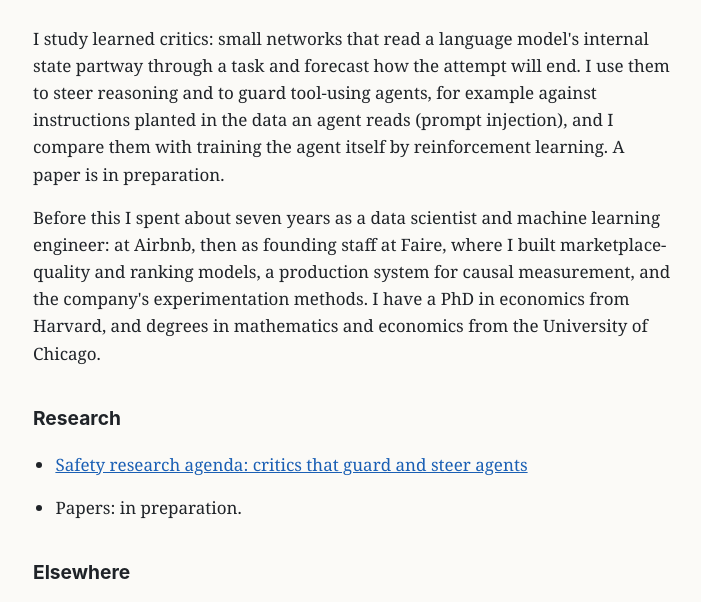
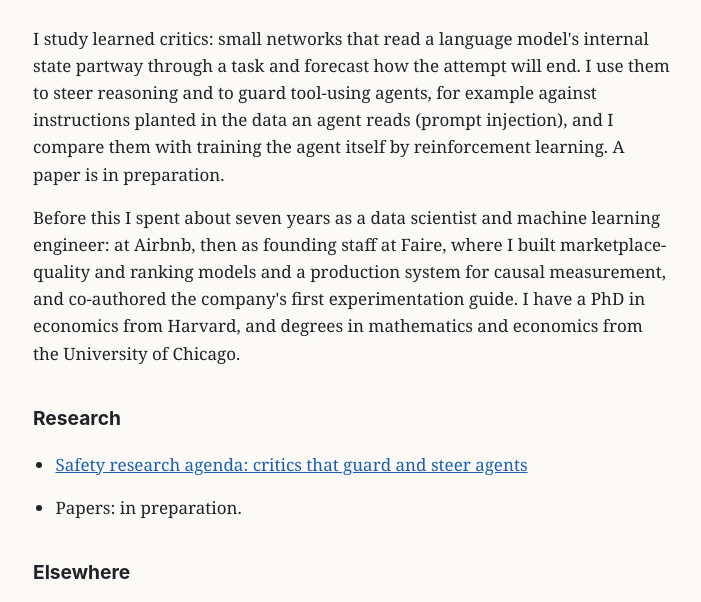
Before and after one commit to jeffpicel/jeffpicel.github.io, a plain HTML site: page index.html in a window 1280 px wide. Shown: the part 182-784 px from the top of the page, without its empty margins (287-988 px from the left). Drawn offline with Linux system fonts and the light colour scheme.

Commit message:
Faire line: co-authored the first experimentation guide
Co-Authored-By: Claude Opus 5.5 <noreply@anthropic.com>
Claude-Session: https://claude.ai/code/session_01XdHXP1ezNk6MLRsgHZrSkt

```diff
--- a/index.html
+++ b/index.html
@@ -16,7 +16,7 @@
 
 <p>I study learned critics: small networks that read a language model's internal state partway through a task and forecast how the attempt will end. I use them to steer reasoning and to guard tool-using agents, for example against instructions planted in the data an agent reads (prompt injection), and I compare them with training the agent itself by reinforcement learning. A paper is in preparation.</p>
 
-<p>Before this I spent about seven years as a data scientist and machine learning engineer: at Airbnb, then as founding staff at Faire, where I built marketplace-quality and ranking models, a production system for causal measurement, and the company's experimentation methods. I have a PhD in economics from Harvard, and degrees in mathematics and economics from the University of Chicago.</p>
+<p>Before this I spent about seven years as a data scientist and machine learning engineer: at Airbnb, then as founding staff at Faire, where I built marketplace-quality and ranking models and a production system for causal measurement, and co-authored the company's first experimentation guide. I have a PhD in economics from Harvard, and degrees in mathematics and economics from the University of Chicago.</p>
 
 <h2>Research</h2>
 <ul>
```
